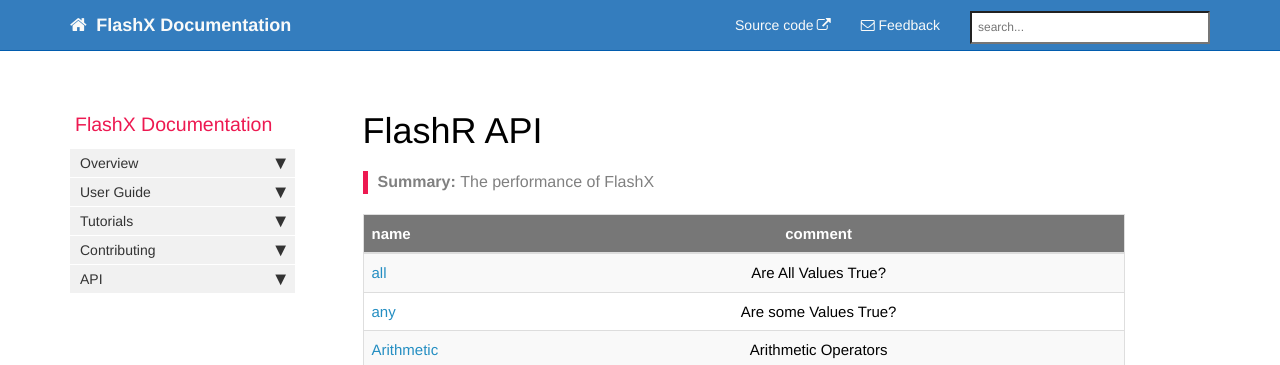
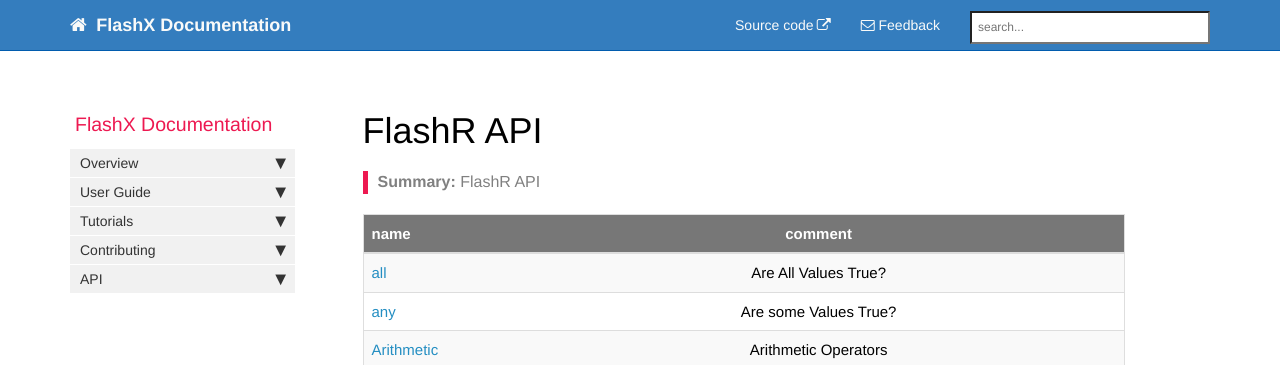
Before and after one commit to flashxio/FlashX-doc, a Jekyll site: the page built from pages/FlashR-API.md, in a window 1280 px wide and 900 px high. Shown: the top 365 px of the window. Built offline with Jekyll 4.4.1, drawn with Linux system fonts in a browser that asks for light colours; nearby versions of some CDN libraries; comment, search, counter and statistics services are not loaded.

Commit message:
fix the index of FlashR API.

```diff
--- a/pages/FlashR-API.md
+++ b/pages/FlashR-API.md
@@ -3,7 +3,7 @@ title: FlashR API
 keywords: API
 last_updated: Dec 28, 2016
 tags: [API]
-summary: "The performance of FlashX"
+summary: "FlashR API"
 sidebar: mydoc_sidebar
 permalink: FlashR-API.html
 folder: mydoc
```
Also changed, not shown: 1 other file.
